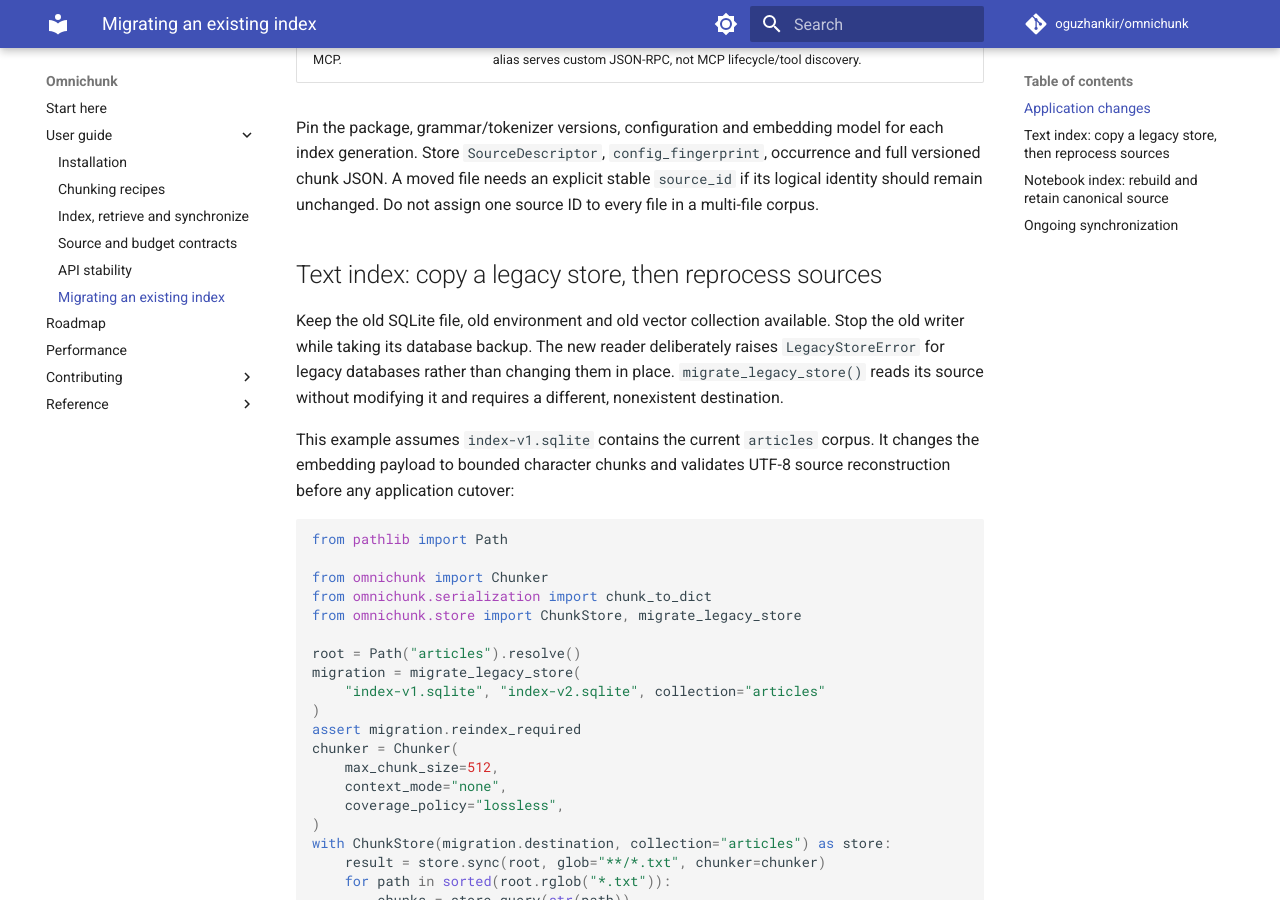
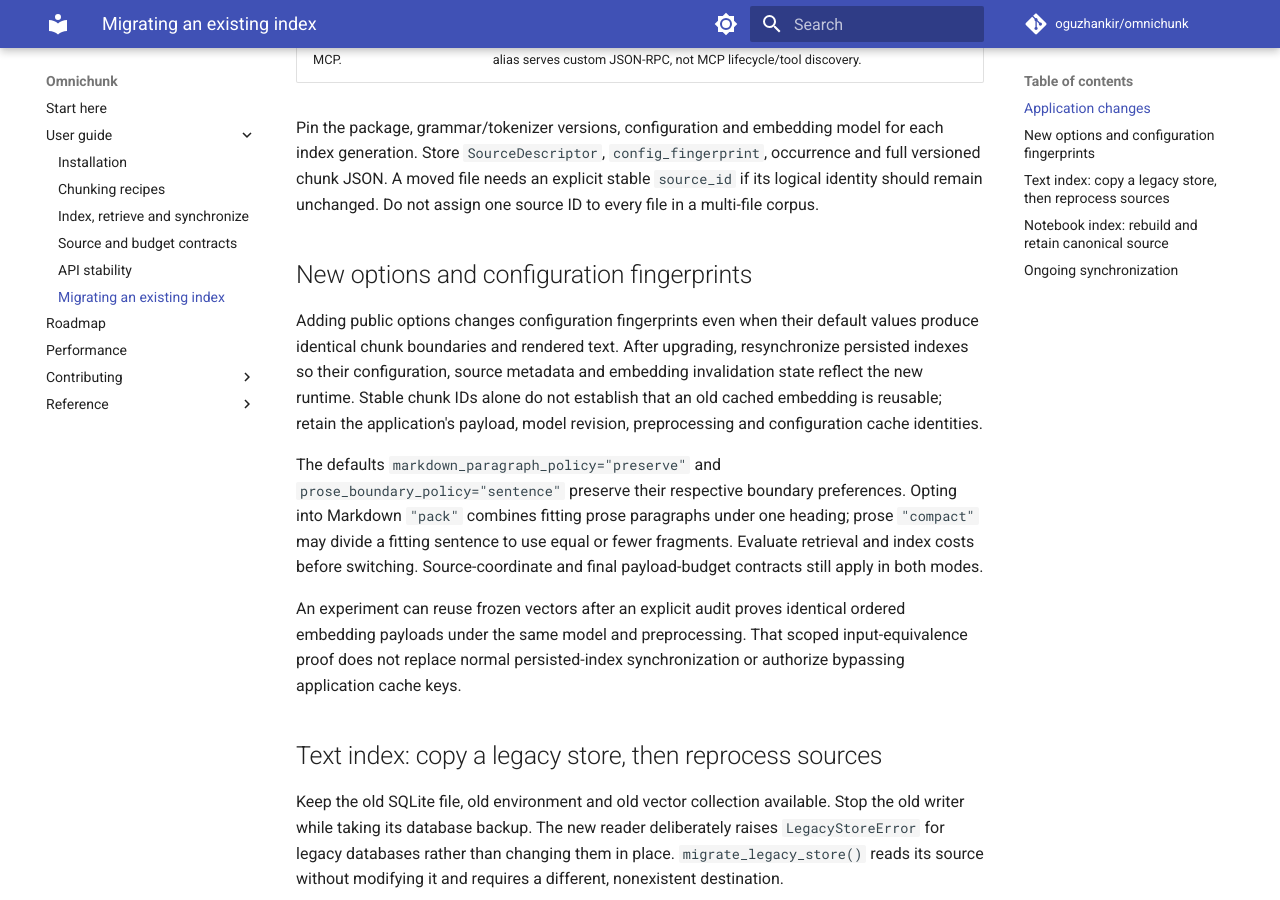
Before and after one commit to oguzhankir/omnichunk, an MkDocs documentation site: the page built from docs/migrations/v2.md, in a window 1280 px wide and 900 px high, scrolled down 1098 px. Built offline with MkDocs 1.6.1 and Material for MkDocs 9.7.7, drawn with Linux system fonts in a browser that asks for light colours; comment, search, counter and statistics services are not loaded.

Commit message:
Document new option fingerprints and persisted index resynchronization

```diff
--- a/docs/migrations/v2.md
+++ b/docs/migrations/v2.md
@@ -26,6 +26,27 @@ each index generation. Store `SourceDescriptor`, `config_fingerprint`, occurrenc
 and full versioned chunk JSON. A moved file needs an explicit stable `source_id`
 if its logical identity should remain unchanged. Do not assign one source ID to
 every file in a multi-file corpus.
+
+## New options and configuration fingerprints
+
+Adding public options changes configuration fingerprints even when their default
+values produce identical chunk boundaries and rendered text. After upgrading,
+resynchronize persisted indexes so their configuration, source metadata and
+embedding invalidation state reflect the new runtime. Stable chunk IDs alone do
+not establish that an old cached embedding is reusable; retain the application's
+payload, model revision, preprocessing and configuration cache identities.
+
+The defaults `markdown_paragraph_policy="preserve"` and
+`prose_boundary_policy="sentence"` preserve their respective boundary preferences.
+Opting into Markdown `"pack"` combines fitting prose paragraphs under one heading;
+prose `"compact"` may divide a fitting sentence to use equal or fewer fragments.
+Evaluate retrieval and index costs before switching. Source-coordinate and final
+payload-budget contracts still apply in both modes.
+
+An experiment can reuse frozen vectors after an explicit audit proves identical
+ordered embedding payloads under the same model and preprocessing. That scoped
+input-equivalence proof does not replace normal persisted-index synchronization
+or authorize bypassing application cache keys.
 
 ## Text index: copy a legacy store, then reprocess sources
 
```
